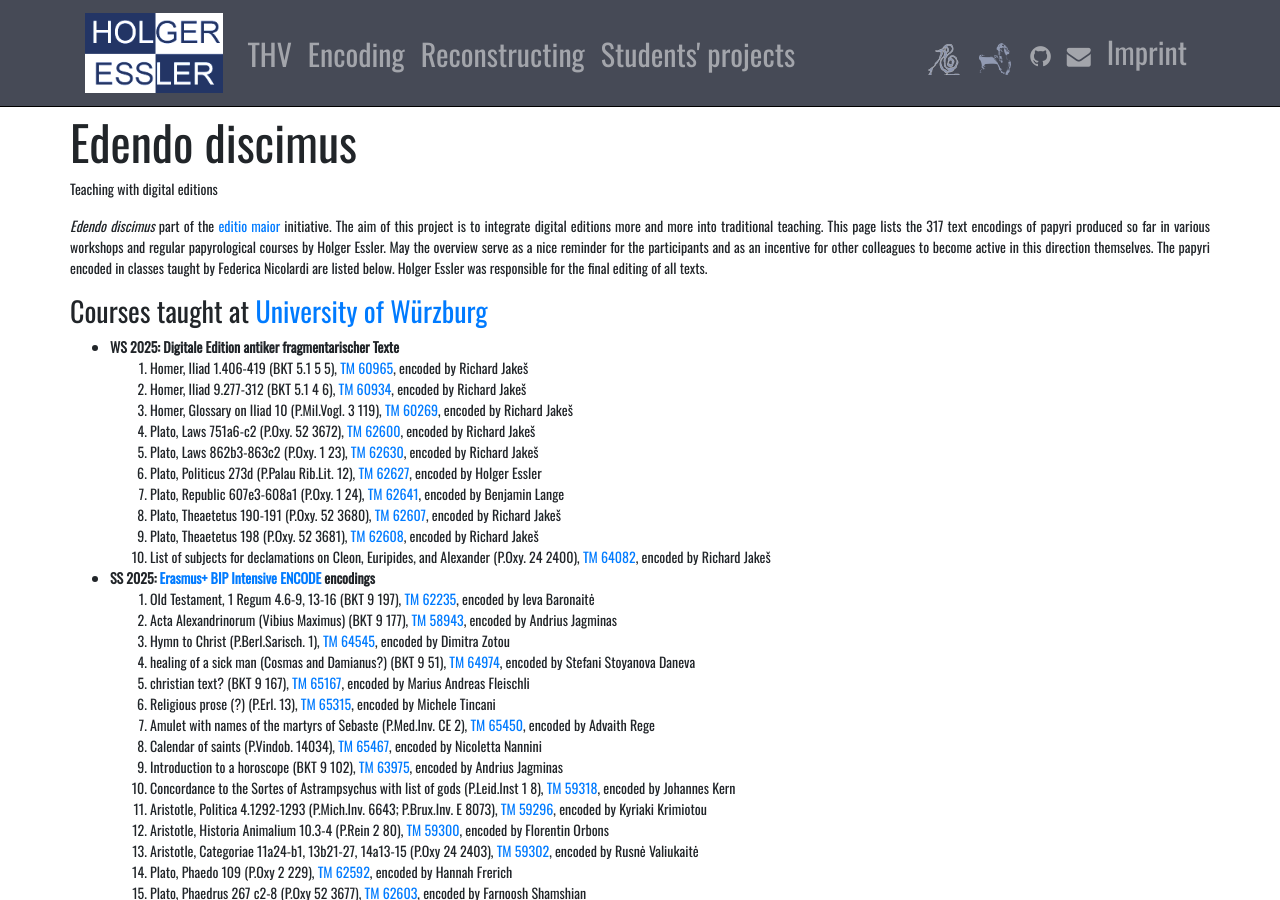
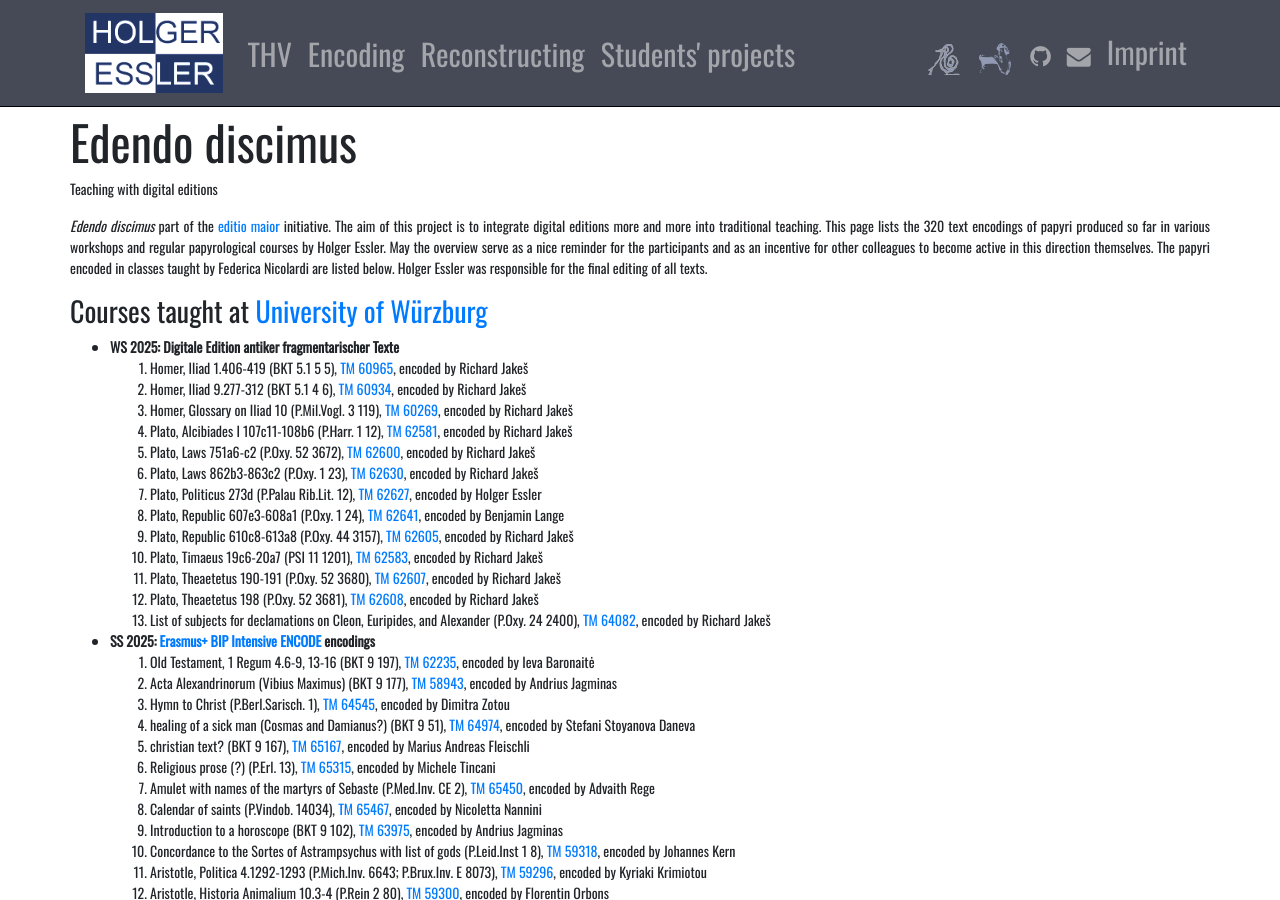
Before and after one commit to HolgerEssler/HolgerEssler.github.io, a Jekyll site: the page built from ediscimus.html, in a window 1280 px wide and 900 px high. Built offline with Jekyll 4.4.1, drawn with Linux system fonts in a browser that asks for light colours; nearby versions of some CDN libraries.

Commit message:
Added new encodings.

```diff
--- a/ediscimus.html
+++ b/ediscimus.html
@@ -20,7 +20,7 @@ permalink: /ediscimus
               <p>Teaching with digital editions</p></div>
             </div>
             <div class="row">
-              <p><em>Edendo discimus</em>  part of the <a href="editio.html">editio maior</a> initiative. The aim of this project is to integrate digital editions more and more into traditional teaching. This page lists the 317 text encodings of papyri produced so far in various workshops and regular papyrological courses by Holger Essler. May the overview serve as a nice reminder for the participants and as an incentive for other colleagues to become active in this direction themselves. The papyri encoded in classes taught by Federica Nicolardi are listed below. Holger Essler was responsible for the final editing of all texts.
+              <p><em>Edendo discimus</em>  part of the <a href="editio.html">editio maior</a> initiative. The aim of this project is to integrate digital editions more and more into traditional teaching. This page lists the 320 text encodings of papyri produced so far in various workshops and regular papyrological courses by Holger Essler. May the overview serve as a nice reminder for the participants and as an incentive for other colleagues to become active in this direction themselves. The papyri encoded in classes taught by Federica Nicolardi are listed below. Holger Essler was responsible for the final editing of all texts.
             </div>
             <div class="row">
               <h3>Courses taught at <a href="https://www.klassphil.uni-wuerzburg.de/startseite/">University of Würzburg</a></h3>
@@ -32,10 +32,13 @@ permalink: /ediscimus
                     <li>Homer, Iliad 1.406-419 (BKT 5.1 5 5), <a href="https://papyri.info/dclp/60965">TM 60965</a>, encoded by Richard Jakeš</li>
                     <li>Homer, Iliad 9.277-312 (BKT 5.1 4 6), <a href="https://papyri.info/dclp/60934">TM 60934</a>, encoded by Richard Jakeš</li>
                     <li>Homer, Glossary on Iliad 10 (P.Mil.Vogl. 3 119), <a href="https://papyri.info/dclp/60269">TM 60269</a>, encoded by Richard Jakeš</li>
+                    <li>Plato, Alcibiades I 107c11-108b6 (P.Harr. 1 12), <a href="https://papyri.info/dclp/62581">TM 62581</a>, encoded by Richard Jakeš</li>
                     <li>Plato, Laws 751a6-c2 (P.Oxy. 52 3672), <a href="https://papyri.info/dclp/62600">TM 62600</a>, encoded by Richard Jakeš</li>
                     <li>Plato, Laws 862b3-863c2 (P.Oxy. 1 23), <a href="https://papyri.info/dclp/62630">TM 62630</a>, encoded by Richard Jakeš</li>
                     <li>Plato, Politicus 273d (P.Palau Rib.Lit. 12), <a href="https://papyri.info/dclp/62627">TM 62627</a>, encoded by Holger Essler</li>
                     <li>Plato, Republic 607e3-608a1 (P.Oxy. 1 24), <a href="https://papyri.info/dclp/62641">TM 62641</a>, encoded by Benjamin Lange</li>
+                    <li>Plato, Republic 610c8-613a8 (P.Oxy. 44 3157), <a href="https://papyri.info/dclp/62605">TM 62605</a>, encoded by Richard Jakeš</li>
+                    <li>Plato, Timaeus 19c6-20a7 (PSI 11 1201), <a href="https://papyri.info/dclp/62583">TM 62583</a>, encoded by Richard Jakeš</li>
                     <li>Plato, Theaetetus 190-191 (P.Oxy. 52 3680), <a href="https://papyri.info/dclp/62607">TM 62607</a>, encoded by Richard Jakeš</li>
                     <li>Plato, Theaetetus 198 (P.Oxy. 52 3681), <a href="https://papyri.info/dclp/62608">TM 62608</a>, encoded by Richard Jakeš</li>
                     <li>List of subjects for declamations on Cleon, Euripides, and Alexander (P.Oxy. 24 2400), <a href="https://papyri.info/dclp/64082">TM 64082</a>, encoded by Richard Jakeš</li>
--- a/editio.html
+++ b/editio.html
@@ -28,7 +28,7 @@ permalink: /editio
             <div class="row">
               <ul>
                 <li>The <strong><a href="/thv">Thesaurus Herculanensium Voluminum (THV)</a></strong> is being created in collaboration with the <a href="https://cispe.org/">Centro Internazionale per lo Studio dei Papiri Ercolanesi, Naples</a>. The final goal is a comprehensive database of all edited texts from Herculaneum. So far it contains <strong>184 texts and 303 inventory numbers</strong>.</li>
-                <li><strong><a href="/ediscimus">E(dendo)discimus</a></strong> The digital edition of papyri has been part of <strong>Holger Essler's teaching</strong> in <a href="www.unive.it/persone/holger.essler">Venice</a> and <a href="https://www.klassphil.uni-wuerzburg.de/startseite/">Würzburg</a> for years. Over the years <strong>317 texts</strong> have been encoded as practical training and to expand the corpora.</li>
+                <li><strong><a href="/ediscimus">E(dendo)discimus</a></strong> The digital edition of papyri has been part of <strong>Holger Essler's teaching</strong> in <a href="www.unive.it/persone/holger.essler">Venice</a> and <a href="https://www.klassphil.uni-wuerzburg.de/startseite/">Würzburg</a> for years. Over the years <strong>320 texts</strong> have been encoded as practical training and to expand the corpora.</li>
                 <li><strong><a href="/integration">INTEGRATION – INTEllectual miGRATION</a></strong> aims at enriching our knowledge of Ancient Greek and Roman philosophical thought through the evidence provided by Greek and Latin papyri. So far <strong>27 texts</strong> have been encoded by the unit at Ca'Foscari (Venice).</li>
               </ul>
             </div>
```
Also changed, not shown: other parts of editio.html (+1 -1 lines).
